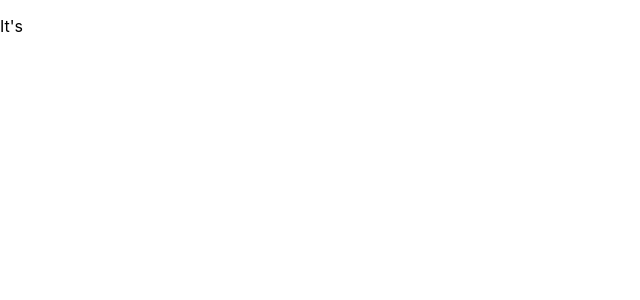
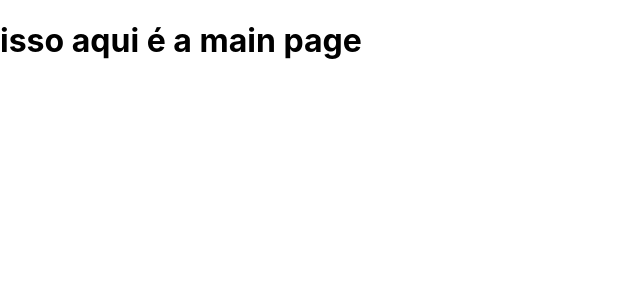
Before and after one commit to MabiGermano/cp-player-service, a React (Create React App) app in the folder frontend/: page / in a window 1280 px wide. Shown: the top 300 px of the page, without its empty margins (0-640 px from the left). Built offline with nearby package versions, Linux system fonts and the light colour scheme.

Commit message:
connecting frontend and backend with socket

```diff
--- a/frontend/package.json
+++ b/frontend/package.json
@@ -8,6 +8,7 @@
     "@testing-library/user-event": "^12.1.10",
     "react": "^17.0.1",
     "react-dom": "^17.0.1",
+    "react-router-dom": "^5.2.0",
     "react-scripts": "4.0.2",
     "socket.io-client": "^3.1.1",
     "web-vitals": "^1.0.1"
--- a/frontend/src/App.js
+++ b/frontend/src/App.js
@@ -1,6 +1,7 @@
 import './App.css';
 import socketIOClient from 'socket.io-client';
 import { useEffect, useState } from 'react';
+import Routes from './routes';
 const ENDPOINT = 'http://localhost:3333';
 
 function App() {
@@ -14,9 +15,7 @@ function App() {
   }, []);
 
   return (
-    <p>
-      It's <span>{response}</span>
-    </p>
+    <Routes/>
   )
 }
 export default App;
--- /dev/null
+++ b/frontend/src/pages/MainPage.js
@@ -0,0 +1,10 @@
+
+function MainPage () {
+    return(
+        <main>
+            <h1>isso aqui é a main page</h1>
+        </main>
+    );
+}
+
+export default MainPage;
--- /dev/null
+++ b/frontend/src/routes.js
@@ -0,0 +1,14 @@
+import { BrowserRouter, Switch, Route } from 'react-router-dom';
+import MainPage from './pages/MainPage';
+
+function Routes() {
+    return (
+        <BrowserRouter>
+            <Switch>
+                <Route path="/" exact component={MainPage} />
+            </Switch>
+        </BrowserRouter>
+    );
+}
+
+export default Routes;
```
Also changed, not shown: 1 other file (tests, documents, lock files or other folders).
